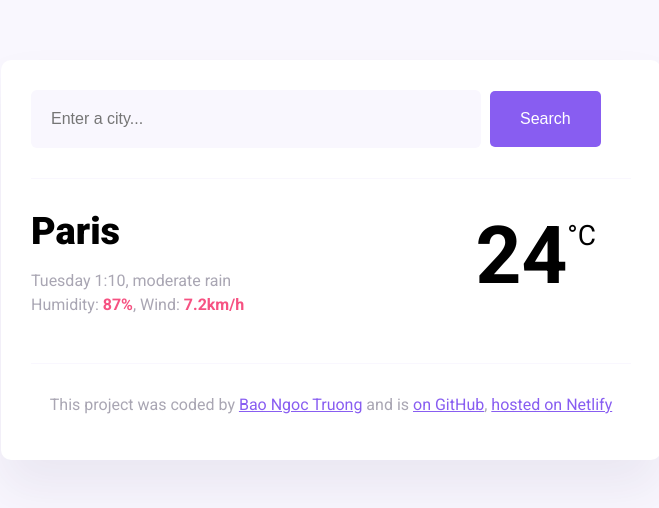
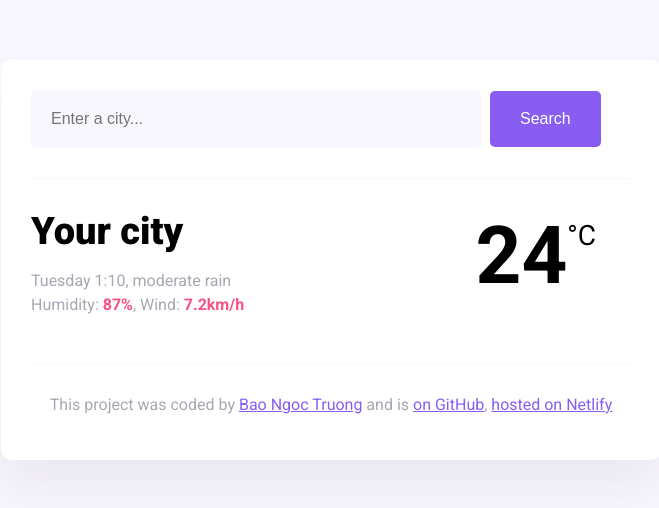
Before and after one commit to bngoctruong/doory, a plain HTML site: page index.html in a window 1280 px wide. Shown: the whole page, without its empty margins (309-968 px from the left). Drawn offline with nearby package versions, Linux system fonts and the light colour scheme.

Commit message:
update city headline

```diff
--- a/index.html
+++ b/index.html
@@ -31,7 +31,7 @@
       <main>
         <div class="current-weather-data">
           <div>
-            <h1 class="current-city">Paris</h1>
+            <h1 class="current-city">Your city</h1>
             <p class="current-details">
               <span class="current-day">Saturday</span>
               <span class="current-time">15:32</span>, <span class="condition">moderate rain</span> <br />
```
